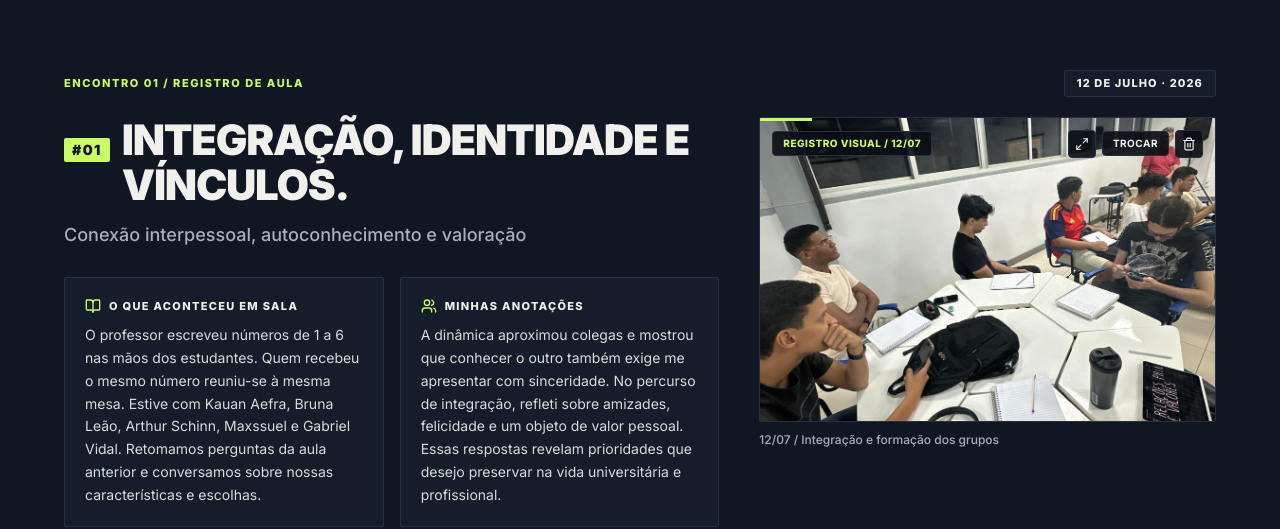
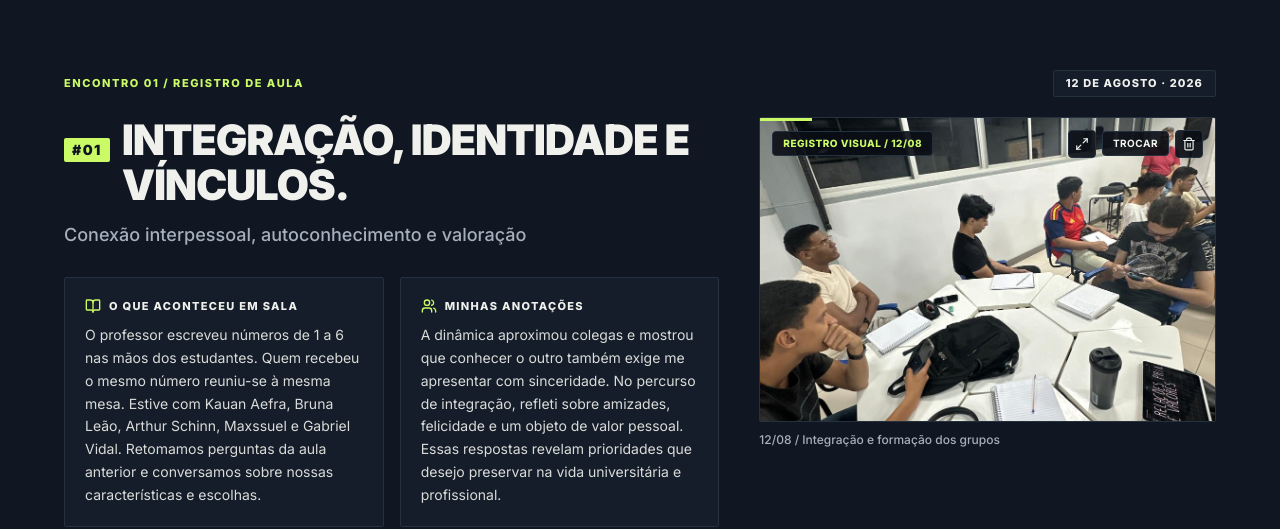
Before and after one commit to willyandouglaslima09-debug/portfolio-wdp, a React (Vite) app: page / in a window 1280 px wide. Shown: the part 2219-2748 px from the top of the page. Built offline with nearby package versions, Linux system fonts and the light colour scheme.

Commit message:
alteração na data 12/08

```diff
--- a/src/data/portfolioData.ts
+++ b/src/data/portfolioData.ts
@@ -17,7 +17,7 @@ export const STUDENT_PROFILE = {
 export const SLIDES_META: SlideMeta[] = [
   { id: 'wdp-01', code: 'WDP / 01', shortLabel: '01 Capa', fullTitle: '01 · Capa', theme: 'dark' },
   { id: 'wdp-02', code: 'WDP / 02', shortLabel: '02 Percurso & 05/07', fullTitle: '02 · Apresentação, objetivos e aula 05/07', theme: 'light' },
-  { id: 'wdp-03', code: 'WDP / 03', shortLabel: '03 Encontro 1 (12/07)', fullTitle: '03 · Encontro 1 — Integração, identidade e vínculos', theme: 'dark' },
+  { id: 'wdp-03', code: 'WDP / 03', shortLabel: '03 Encontro 1 (12/08)', fullTitle: '03 · Encontro 1 — Integração, identidade e vínculos', theme: 'dark' },
   { id: 'wdp-04', code: 'WDP / 04', shortLabel: '04 Encontro 2 (26/08)', fullTitle: '04 · Encontro 2 — Competências, escolhas e felicidade', theme: 'light' },
   { id: 'wdp-05', code: 'WDP / 05', shortLabel: '05 Encontro 3 & AVA', fullTitle: '05 · Encontro 3 (09/09) — Ética, moral e AVA (23/09)', theme: 'dark' },
   { id: 'wdp-06', code: 'WDP / 06', shortLabel: '06 Encontro 4 (21/10)', fullTitle: '06 · Encontro 4 — Competências e formação de equipes', theme: 'light' },
@@ -53,7 +53,7 @@ export const OVERVIEW_OBJECTIVES = [
 
 export const OVERVIEW_ENCOUNTERS = [
   { date: '05/07', title: 'Introdução · ausência justificada', targetId: 'wdp-02' },
-  { date: '12/07', title: 'Integração, identidade e vínculos', targetId: 'wdp-03' },
+  { date: '12/08', title: 'Integração, identidade e vínculos', targetId: 'wdp-03' },
   { date: '26/08', title: 'Competências, escolhas e felicidade', targetId: 'wdp-04' },
   { date: '09/09', title: 'Gincana da Ética e Moral', targetId: 'wdp-05' },
   { date: '23/09', title: 'AVA · responsabilidade profissional', targetId: 'wdp-05' },
@@ -83,8 +83,8 @@ export const ENCOUNTERS_DATA: EncounterData[] = [
     number: '01',
     theme: 'dark',
     kicker: 'ENCONTRO 01 / REGISTRO DE AULA',
-    dateBadge: '12 DE JULHO · 2026',
-    visualDate: '12/07',
+    dateBadge: '12 DE AGOSTO · 2026',
+    visualDate: '12/08',
     title: 'INTEGRAÇÃO, IDENTIDADE E VÍNCULOS.',
     subtitle: 'Conexão interpessoal, autoconhecimento e valoração',
     classroomHappened:
@@ -94,7 +94,7 @@ export const ENCOUNTERS_DATA: EncounterData[] = [
       'A dinâmica aproximou colegas e mostrou que conhecer o outro também exige me apresentar com sinceridade. No percurso de integração, refleti sobre amizades, felicidade e um objeto de valor pessoal. Essas respostas revelam prioridades que desejo preservar na vida universitária e profissional.',
     visualPlaceholderTitle: '[INSERIR FOTO OU VÍDEO DA AULA]',
     visualCaption: 'Foto com os amigos e das mãos numeradas de 1 a 6.',
-    visualSubCaption: '12/07 / Integração e formação dos grupos',
+    visualSubCaption: '12/08 / Integração e formação dos grupos',
     takeaway:
       'Escutar, organizar e comunicar com respeito também são competências de engenharia.',
     defaultMedia: {
```
